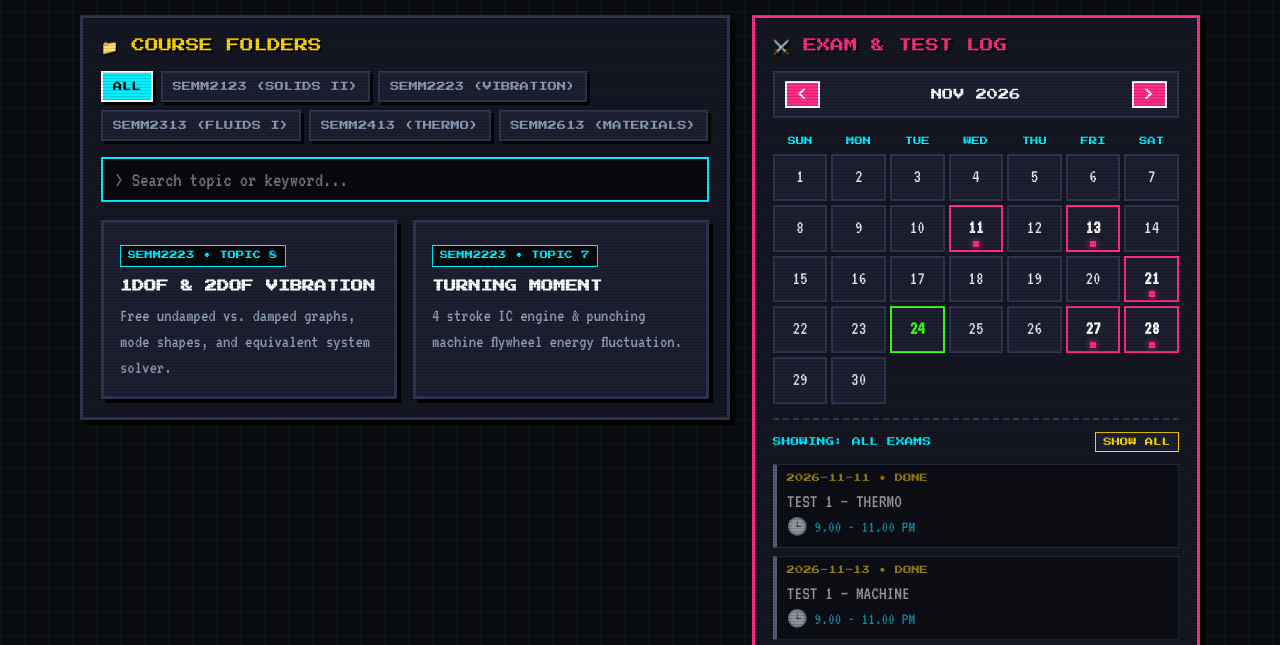
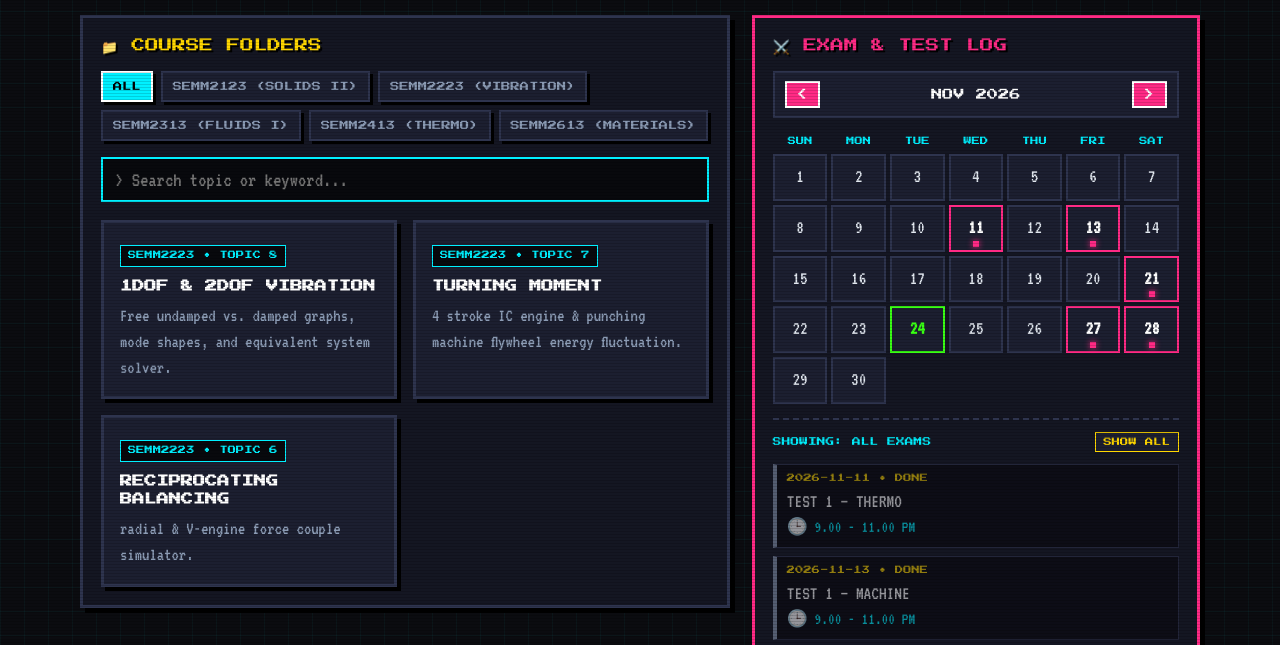
Before and after one commit to wanadibnajmi-afk/Study-Notes, a plain HTML site: page index.html in a window 1280 px wide. Shown: the part 133-778 px from the top of the page. Drawn offline with Linux system fonts and the light colour scheme.

Commit message:
Update index.html

```diff
--- a/index.html
+++ b/index.html
@@ -500,6 +500,13 @@
             <h3>TURNING MOMENT</h3>
             <p>4 stroke IC engine &amp; punching machine flywheel energy fluctuation.</p>
           </a>
+
+          <a href="topic6.html" class="quest-card" data-folder="SEMM2223">
+            <span class="quest-tag">SEMM2223 • TOPIC 6</span>
+            <h3>RECIPROCATING BALANCING</h3>
+            <p>radial &amp; V-engine force couple simulator.</p>
+          </a>
+
         </div>
       </section>
 
```
